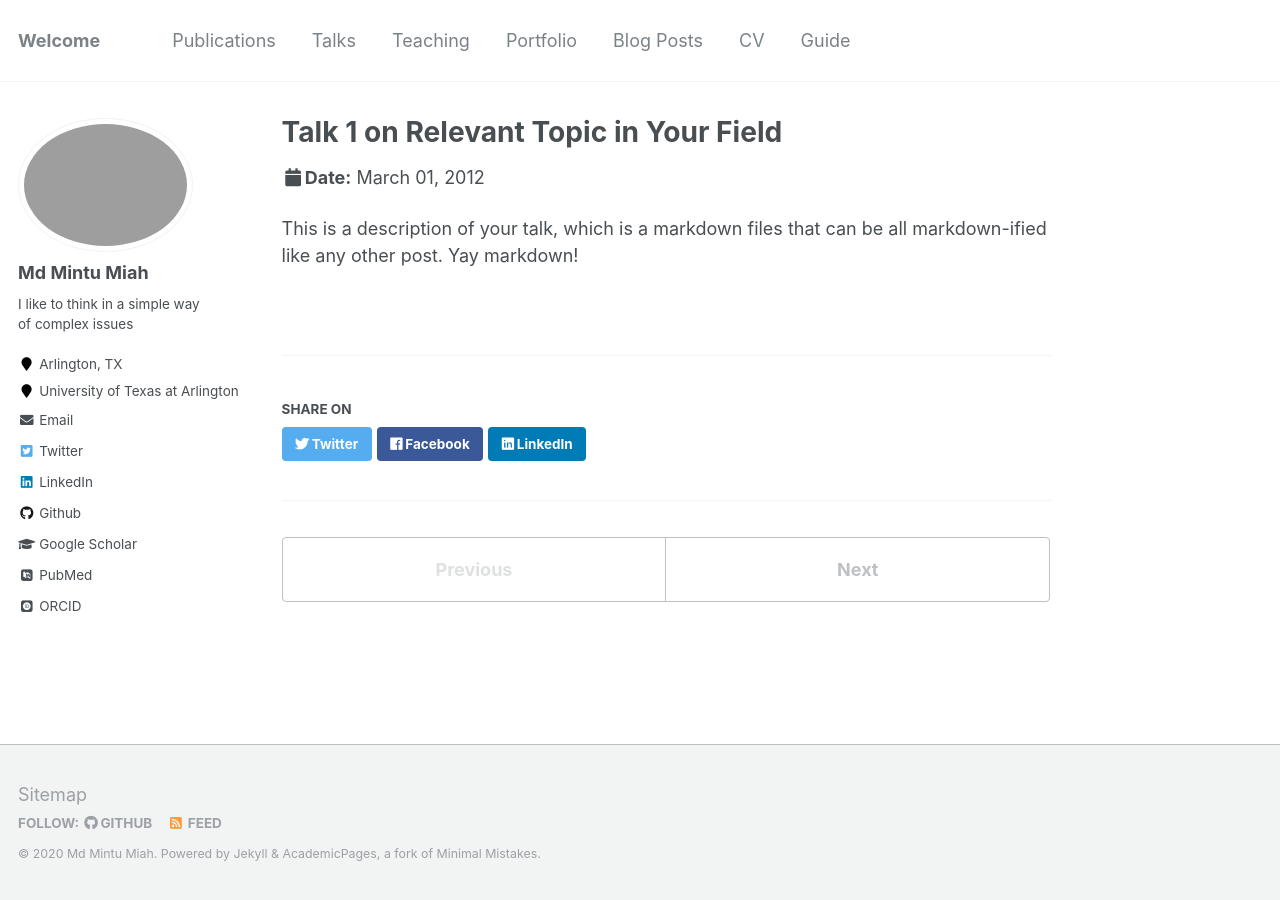
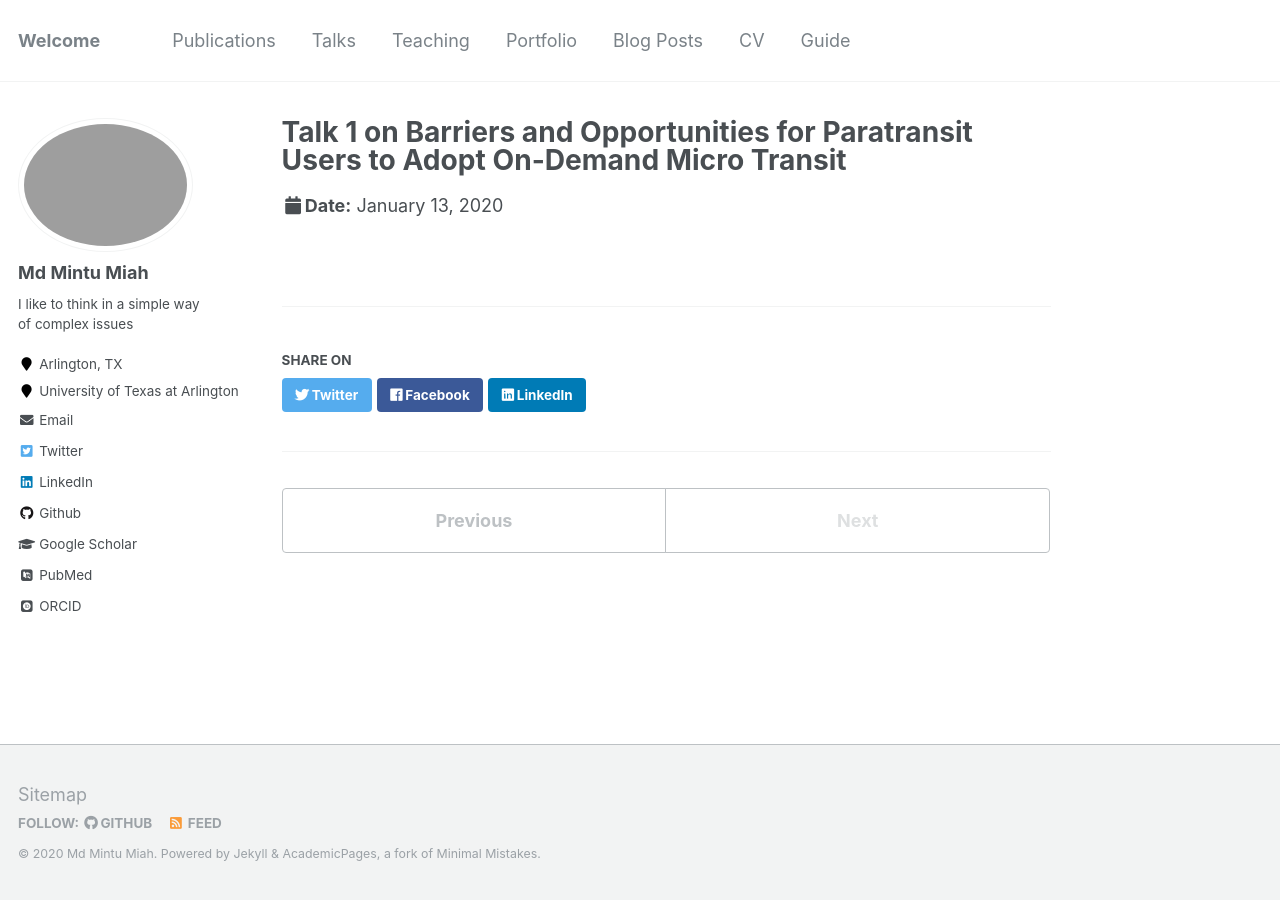
Before and after one commit to mintu07ruet/mintu07ruet.github.io, a Jekyll site: the page built from _talks/2012-03-01-talk-1.md, in a window 1280 px wide. Built offline with Jekyll 4.4.1, drawn with Linux system fonts in a browser that asks for light colours; some web fonts are replaced.

Commit message:
Update 2012-03-01-talk-1.md

```diff
--- a/_talks/2012-03-01-talk-1.md
+++ b/_talks/2012-03-01-talk-1.md
@@ -1,11 +1,9 @@
 ---
-title: "Talk 1 on Relevant Topic in Your Field"
+title: "Talk 1 on Barriers and Opportunities for Paratransit Users to Adopt On-Demand Micro Transit "
 collection: talks
 type: "Talk"
-permalink: /talks/2012-03-01-talk-1
-venue: "UC San Francisco, Department of Testing"
-date: 2012-03-01
-location: "San Francisco, California"
+permalink: /talks/2020-01-13-talk-1
+venue: "Transportation Research Board (TRB)"
+date: 2020-01-13
+location: " Washington DC, USA"
 ---
-
-This is a description of your talk, which is a markdown files that can be all markdown-ified like any other post. Yay markdown!
```
